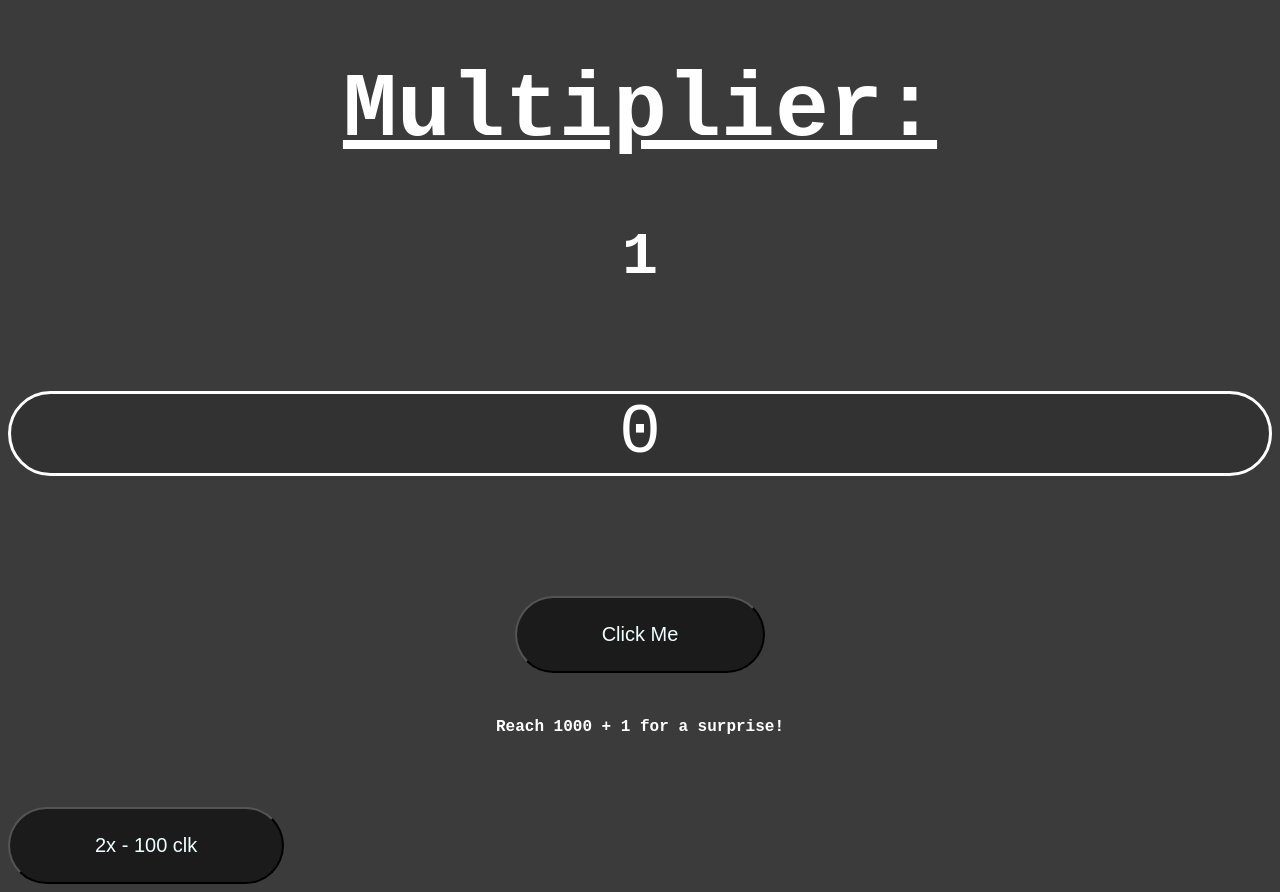
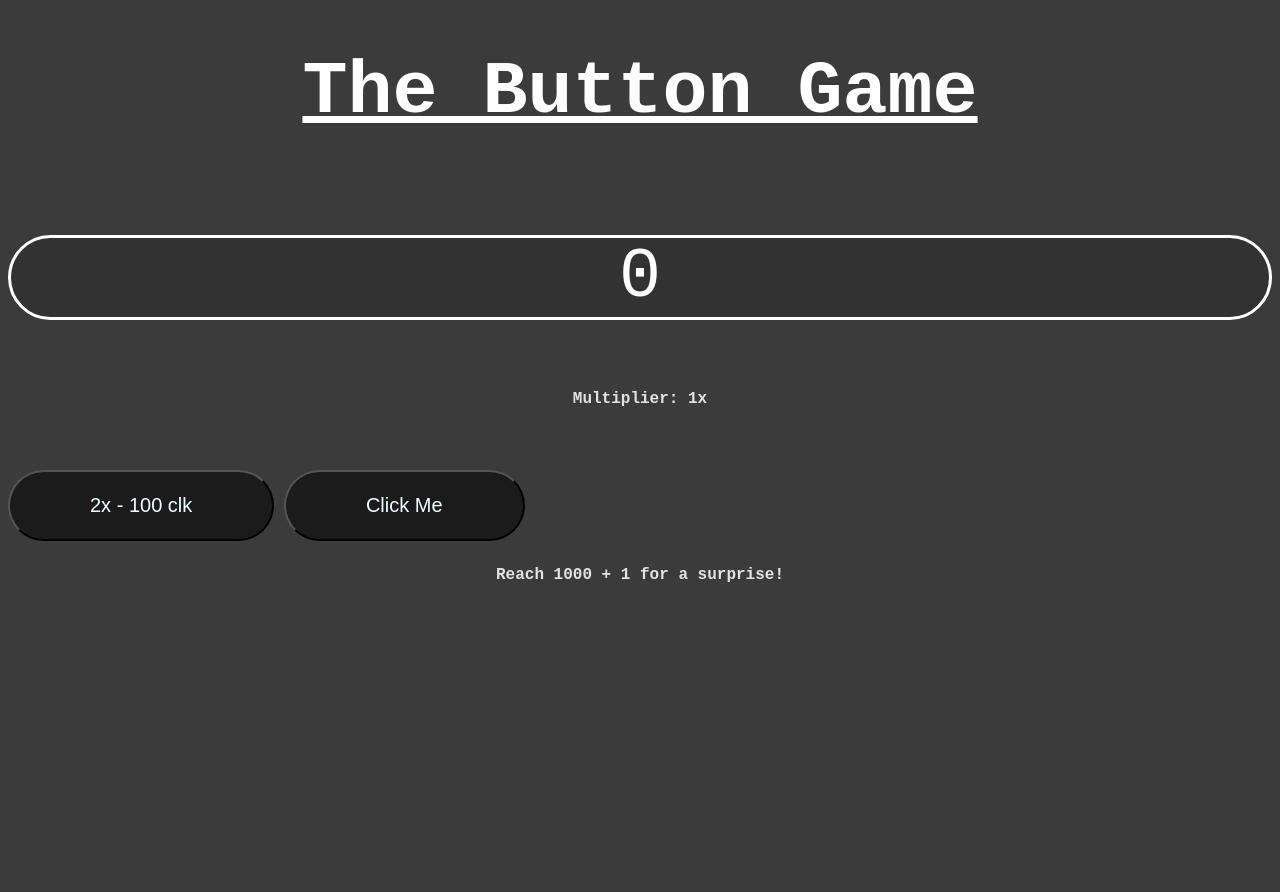
Before and after one commit to sonic28g/buttoncliker, a plain HTML site: page index.html in a window 1280 px wide. After the commit the page ends 800 px from the top, so only its background shows below. Drawn offline with Linux system fonts and the light colour scheme.

Commit message:
v1.2.2
Visual changes.

```diff
--- a/index.html
+++ b/index.html
@@ -7,12 +7,14 @@
         <meta name="viewport" content="width=device-width, initial-scale=1.0">
     </head>
     <body>
-        <h1 align="center">Multiplier:</h1>
-        <h2 align="center" id="mult">1</h2>
+        <h1 align="center">The Button Game</h1>
         <p align="center" id="num">0</p>
-        <center><button onclick="clicker()">Click Me</button></center>
+        <h4 align="center" id="mult">Multiplier: 1x</h4>
+        <div id="btn">
+            <button id="double" onclick="changeMul2()">2x - 100 clk</button>
+            <button onclick="clicker()">Click Me</button>
+        </div>
         <center><h4>Reach 1000 + 1 for a surprise!</h6></center>
-        <button id="double" onclick="changeMul2()">2x - 100 clk</button>
         <script src="script.js"></script>
     </body>
 </html>
--- a/script.js
+++ b/script.js
@@ -23,7 +23,7 @@ function changeMul2(){
         if(x >= 100){
             mul = 2;
             x -= 100;
-            document.getElementById("mult").innerHTML = "2";
+            document.getElementById("mult").innerHTML = "Multiplier: 2x";
             document.getElementById("num").innerHTML = x.toString();
             document.getElementById("double").innerHTML = "Purchased";
             x2 = 1;
--- a/style.css
+++ b/style.css
@@ -14,15 +14,16 @@ p{
 
 }
 
-button{
-    padding: 25px 85px;
-    margin-top: 50px;
+#btn button{
+    padding: 22px 80px;
+    margin-top: 40px;
     border-radius: 80px;
     font-size: 20px;
     border-color: black;
     border-style: 3px;
     background-color: rgb(27, 27, 27);
     color: azure;
+    display: inline;
 }
 
 button:hover{
@@ -31,17 +32,12 @@ button:hover{
 }
 
 h4{
-    color: white;
-    margin-top: 45px;
+    color: rgb(226, 226, 226);
+    margin-top: 25px;
 }
 
 h1{
     color: white;
-    font-size: 90px;
+    font-size: 75px;
     text-decoration:underline;
 }
-
-h2{
-    color: white;
-    font-size: 60px;
-}
```
